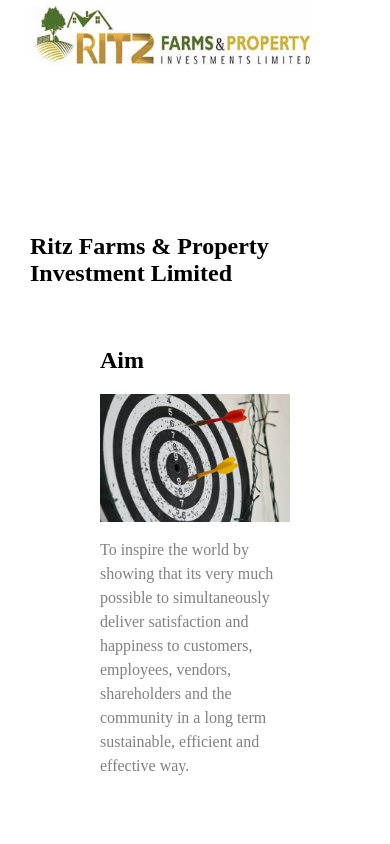
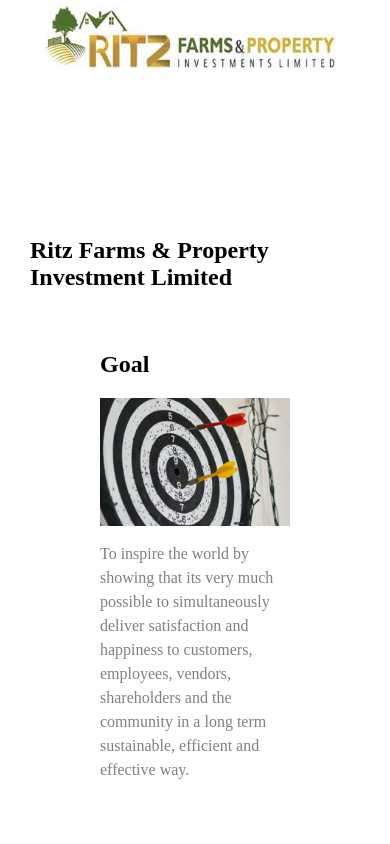
Before and after one commit to WatipasoChirambo/raf.github.io, a Gatsby site: page /about in a window 390 px wide. Shown: the top 844 px of the page. Built offline with nearby package versions, Linux system fonts and the light colour scheme; Gatsby itself is replaced by a stand-in of ours.

Commit message:
mobile-Desktop View

```diff
--- a/package.json
+++ b/package.json
@@ -19,7 +19,7 @@
     "@fortawesome/free-solid-svg-icons": "^5.15.3",
     "@fortawesome/react-fontawesome": "^0.1.14",
     "@react-icons/all-files": "^4.1.0",
-    "bootstrap": "^5.0.1",
+    "bootstrap": "^4.6.0",
     "gatsby": "^3.3.1",
     "gatsby-image": "^3.3.0",
     "gatsby-plugin-breadcrumb": "^12.1.1",
@@ -33,7 +33,6 @@
     "gatsby-transformer-sharp": "^3.3.0",
     "joi": "^17.4.0",
     "react": "^17.0.1",
-    "react-bootstrap": "^1.6.1",
     "react-dom": "^17.0.1"
   },
   "devDependencies": {
--- a/src/components/Layout.js
+++ b/src/components/Layout.js
@@ -31,21 +31,19 @@
                     <div>
                         <h2>Client References</h2>
                             <p>Action Aid Malawi</p>
-                            <p>Peoples</p>
                             <p>Islamic relief</p>
-                            <p>Mary's Meals</p>
                             <p>Chibuku</p>
                     </div>
                     <div className="social-media">
                         <h2>Follow Us</h2>
                         <section className="smedia">
-                            <Link to="/">
+                            <Link to="/" style={{ color: `white` }}>
                                 <FontAwesomeIcon icon={faInstagram}/>
                             </Link>
-                            <Link to="/">
+                            <Link to="/" style={{ color: `white` }}>
                                 <FontAwesomeIcon icon={faFacebookF}/>
                             </Link>
-                            <Link to="/">
+                            <Link to="/" style={{ color: `white` }}>
                                 <FontAwesomeIcon icon={faTwitter}/>
                             </Link>
                         </section>
--- a/src/components/Navbar/Navbar.js
+++ b/src/components/Navbar/Navbar.js
@@ -16,15 +16,15 @@
   `)
   return (
     <nav>
-      <div>
+      <div className="logo">
         <Img fluid={data.file.childImageSharp.fluid}/>
       </div>
-        <div className="links">
+      <div className="links">
             <Link to="/">Home</Link>
             <Link to="/Products">Products</Link>
             <Link to="/services">Services</Link>
             <Link to="/about">About</Link>
-        </div>
+      </div>
     </nav>
   )
 }
--- a/src/pages/about.js
+++ b/src/pages/about.js
@@ -12,7 +12,7 @@
     </div>
       <div className={styles.about_info}>
         <div className={styles.first_about_info}>
-          <h2>Aim</h2>
+          <h2>Goal</h2>
           <div>
           <StaticImage src="../images/aim.png" alt="farmer"/>
           </div>
--- a/src/styles/global.css
+++ b/src/styles/global.css
@@ -14,11 +14,8 @@
 body {
   background: white;
 }
-h3{
-  color: black;
-}
+
 p {
-  margin: 16px auto;
   line-height: 1.5em;
 }
 
@@ -37,24 +34,32 @@
   grid-template-columns: repeat(auto-fit, minmax(10px, 1fr));
   row-gap: 20px;
   padding: 20px;
+  color: white;
+}
+.smedia>Link{
+  color: white;
 }
 nav {
-  display: grid;
+  display:grid;
   grid-template-columns: 0.5fr 1fr;
-  margin-right: 50px;
 }
 nav .links {
   display: inline-block;
   text-align: right;
   color:white;
+  margin-right: 50px;
+}
+nav .logo{
+  width: auto;
+  margin-left: 10px;
 }
 
 nav a {
   display: inline-block;
-  margin-left: 20px;
   font-weight: 400;
-  padding-top: 62px;
   color:green;
+  padding-left: 15px;
+  padding-top: 50px;
 }
 nav a:hover {
   border-bottom:1px solid green;
@@ -89,62 +94,13 @@
     grid-template-columns: 1fr;
 }
 
-
-@media only screen and (max-width: 320px) {
-  body {
-    background: white;
-    display:block;
-  }
-  .logo-image{
-    width: 300px;
-  }
-  .content{
-    display: block;
-  }
-  nav {
-  display:block;
-  margin-right:25px;
-  margin-left:25px;
-  width:100%;
-}
-nav a {
-  display: inline-block;
-  margin-left: 20px;
-  font-weight: 400;
-  padding-top: 62px;
-  color:white;
-}
-nav .links {
-  display:flex;
-  float:left;
-  text-align: center;
-  color:white;
-  padding-top: 10px;
-}
-nav .links:hover {
-  border-bottom:1px solid white;
-}
-  footer{
-  display:block;
-  margin-top:10px;
-}
-footer>div{
-  display:block;
-  padding-top:10px;
-  padding-bottom:10px;
-}
-footer ul{
-  text-align:center;
-  display:block;
-}
-}
 @media only screen and (max-width: 425px) {
   body {
     background: white;
     display:block;
   }
   .logo-image{
-    width: 300px;
+    width: 356px;
   }
   .content{
     display:grid;
@@ -157,7 +113,7 @@
 }
 nav a {
   display: inline-block;
-  margin-left: 20px;
+  margin-left: 5px;
   font-weight: 400;
   padding-top: 10px;
   color:green;
@@ -195,7 +151,7 @@
     display:block;
   }
   .logo-image{
-    width: 300px;
+    width: 356px;
   }
   .content{
     display:grid;
@@ -208,9 +164,8 @@
 }
 nav a {
   display: inline-block;
-  margin-left: 20px;
   font-weight: 400;
-  padding-top: 62px;
+  padding-top: 20px;
   color:white;
 }
 nav .links {
@@ -243,7 +198,7 @@
     display:block;
   }
   .logo-image{
-    width: 300px;
+    width: 356px;
   }
   .content{
     display: block;
@@ -256,9 +211,8 @@
 }
 nav a {
   display: inline-block;
-  margin-left: 20px;
   font-weight: 400;
-  padding-top: 62px;
+  padding-top: 20px;
   color:white;
 }
 nav .links {
@@ -288,11 +242,19 @@
 }
 @media only screen and (max-width: 414px){
 
+  nav .links {
+    display:flex;
+    float:left;
+    text-align: center;
+    color:white;
+    padding-top: 10px;
+    margin-left: 10%;
+  }
     .header {
       display: block;
     }
     .logo-image{
-      width: 300px;
+      width: 356px;
     }
     .slogan{
       display: block;
@@ -348,7 +310,7 @@
         display:block;
       }
       .logo-image{
-        width: 300px;
+        width: 356px;
       }
       .content{
         display: block;
@@ -362,7 +324,7 @@
       display: inline-block;
       margin-left: 20px;
       font-weight: 400;
-      padding-top: 55px;
+      padding-top: 20px;
       color:white;
     }
     nav .links {
@@ -371,6 +333,7 @@
       text-align: center;
       color:white;
       padding-top: 10px;
+      margin-left: -15px;
     }
     nav .links:hover {
       border-bottom:1px solid white;
@@ -395,7 +358,7 @@
       display:block;
     }
     .logo-image{
-      width: 300px;
+      width: 325px;
     }
     .content{
       display: block;
@@ -410,7 +373,7 @@
     display: inline-block;
     margin-left: 10px;
     font-weight: 400;
-    padding-top: 62px;
+    padding-top: 20px;
     color:white;
   }
   nav .links {
@@ -419,6 +382,8 @@
     text-align: center;
     color:white;
     padding-top: 10px;
+    margin-left: -15px;
+
   }
   nav .links:hover {
     border-bottom:1px solid white;
@@ -443,7 +408,7 @@
     display:block;
   }
   .logo-image{
-    width: 300px;
+    width: 274px;
   }
   .content{
     display: block;
@@ -465,7 +430,7 @@
   text-align: center;
   color:white;
   padding-top: 10px;
-  margin-left: 0px;
+  margin-left: -30px;
 }
 nav .links:hover {
   border-bottom:1px solid white;
@@ -484,13 +449,13 @@
   display:block;
 }
 }
-@media only screen and (max-width:  320px){
+@media only screen and (max-width:  360px){
       body {
         background: white;
         display:block;
       }
       .logo-image{
-    width: 300px;
+        width: 270px;
       }
       .content{
         display: block;
@@ -504,7 +469,10 @@
       display: inline-block;
     margin-left: 20px;
     font-weight: 400;
-  color:white;
+    padding-top: 10px;
+    color: green;
+    padding-bottom: 10px;
+    margin-bottom: 0%;
     }
     nav .links {
       display:flex;
@@ -512,7 +480,7 @@
       text-align: center;
       color:white;
       padding-top: 10px;
-  margin-left: 10px;
+      margin-left: -22px;
     }
     nav .links:hover {
       border-bottom:1px solid white;
```
Also changed, not shown: 1 other file. Lines whose indentation alone changed are shown as unchanged.
